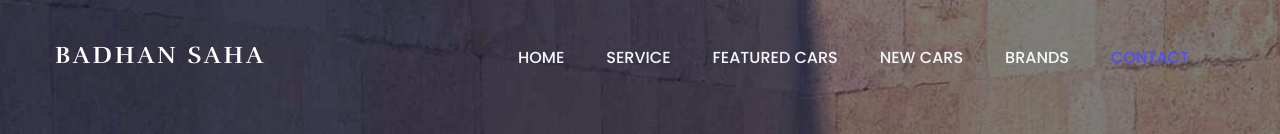
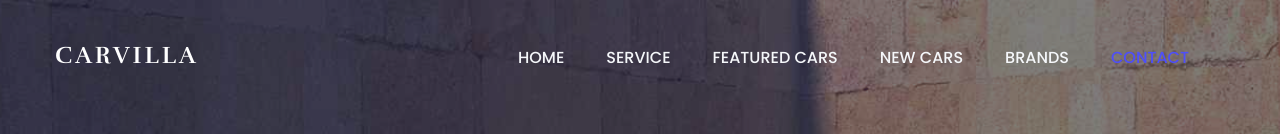
Before and after one commit to solaiman001/carvilla, a plain HTML site: page sourcecode/index.html in a window 1280 px wide. Shown: the top 134 px of the page. Drawn offline with nearby package versions, Linux system fonts and the light colour scheme.

Commit message:
Update index.html
Change Badhan Saha to Carvilla

```diff
--- a/sourcecode/index.html
+++ b/sourcecode/index.html
@@ -78,7 +78,7 @@
 				                <button type="button" class="navbar-toggle" data-toggle="collapse" data-target="#navbar-menu">
 				                    <i class="fa fa-bars"></i>
 				                </button>
-				                <a class="navbar-brand" href="index.html">Badhan Saha<span></span></a>
+				                <a class="navbar-brand" href="index.html">Carvilla<span></span></a>
 
 				            </div><!--/.navbar-header-->
 				            <!-- End Header Navigation -->
```
